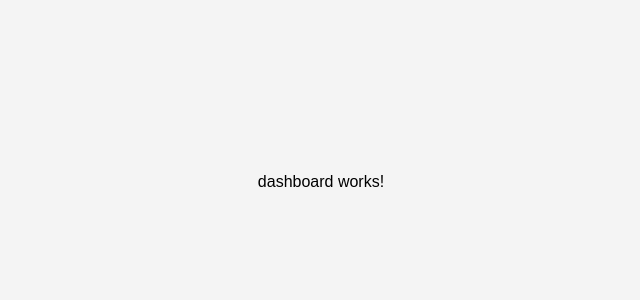
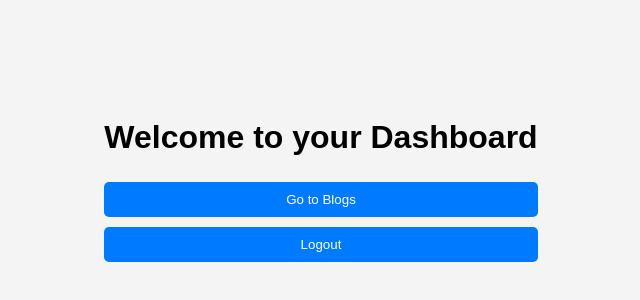
Before and after one commit to alifiyah29/Narrativo, an Angular app in the folder frontend/: page /dashboard in a window 1280 px wide. Shown: the part 218-518 px from the top of the page, without its empty margins (319-959 px from the left). Built offline with nearby package versions, Linux system fonts and the light colour scheme; sample sign-in values are in the browser's storage.

Commit message:
Routes Updated

```diff
--- a/frontend/src/app/components/dashboard/dashboard.component.html
+++ b/frontend/src/app/components/dashboard/dashboard.component.html
@@ -1 +1,7 @@
-<p>dashboard works!</p>
+<div class="dashboard-container">
+    <h1>Welcome to your Dashboard</h1>
+    <nav>
+      <button routerLink="/blogs">Go to Blogs</button>
+      <button (click)="logout()">Logout</button>
+    </nav>
+  </div>
--- a/frontend/src/app/components/dashboard/dashboard.component.ts
+++ b/frontend/src/app/components/dashboard/dashboard.component.ts
@@ -1,11 +1,17 @@
 import { Component } from '@angular/core';
+import { Router, RouterLink } from '@angular/router';
+import { AuthService } from '../../services/auth/auth.service';
 
 @Component({
   selector: 'app-dashboard',
-  imports: [],
+  imports: [RouterLink],
   templateUrl: './dashboard.component.html',
-  styleUrl: './dashboard.component.css'
 })
 export class DashboardComponent {
+  constructor(private authService: AuthService, private router: Router) {}
 
+  logout() {
+    this.authService.logout();
+    this.router.navigate(['/login']);
+  }
 }
```
Also changed, not shown: frontend/src/app/components/blog/blog-editor/blog-editor.component.html (+14 -6 lines), frontend/src/app/components/blog/blog-list/blog-list.component.html (indentation only), frontend/src/app/components/blog/blog-list/blog-list.component.ts (line endings or trailing spaces).
